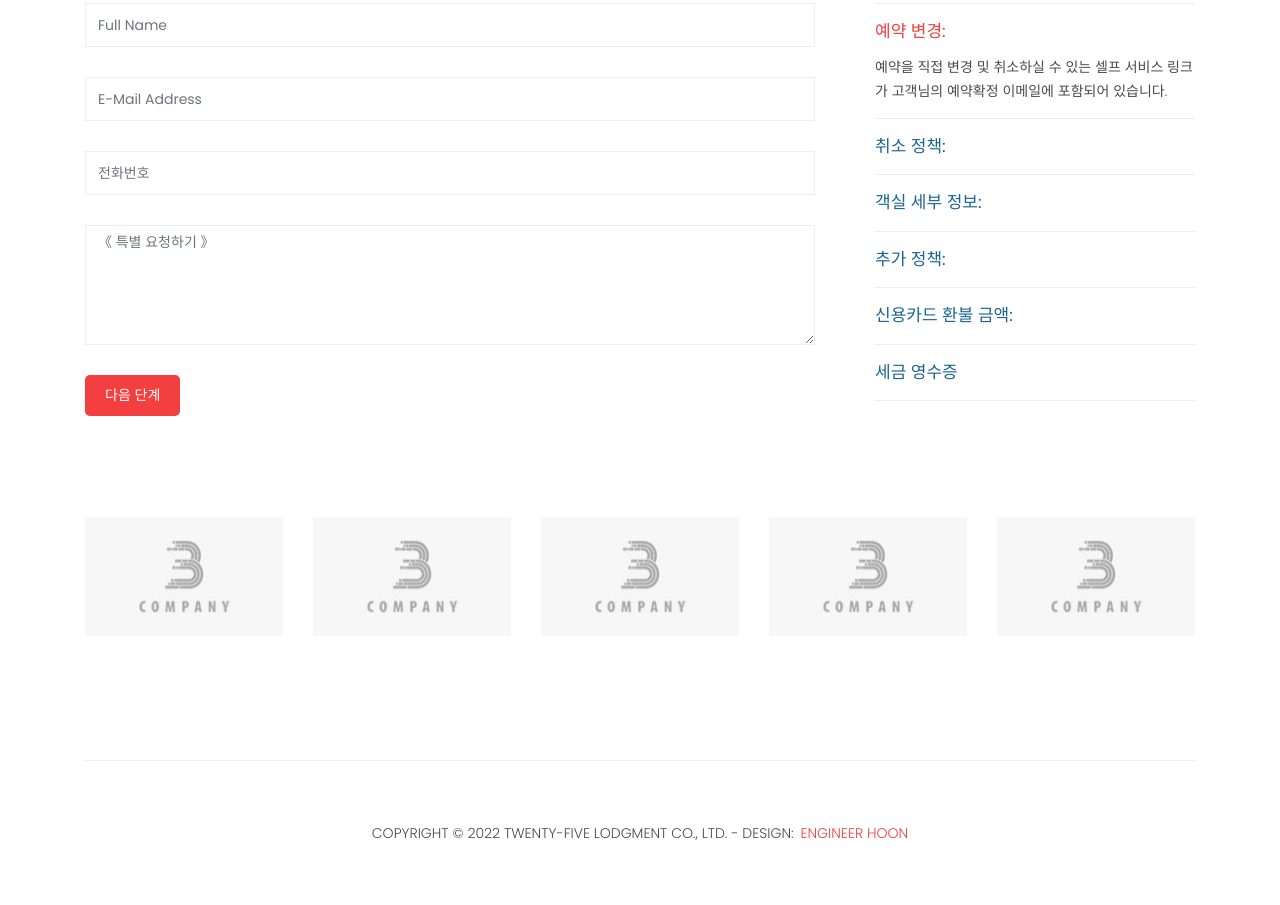
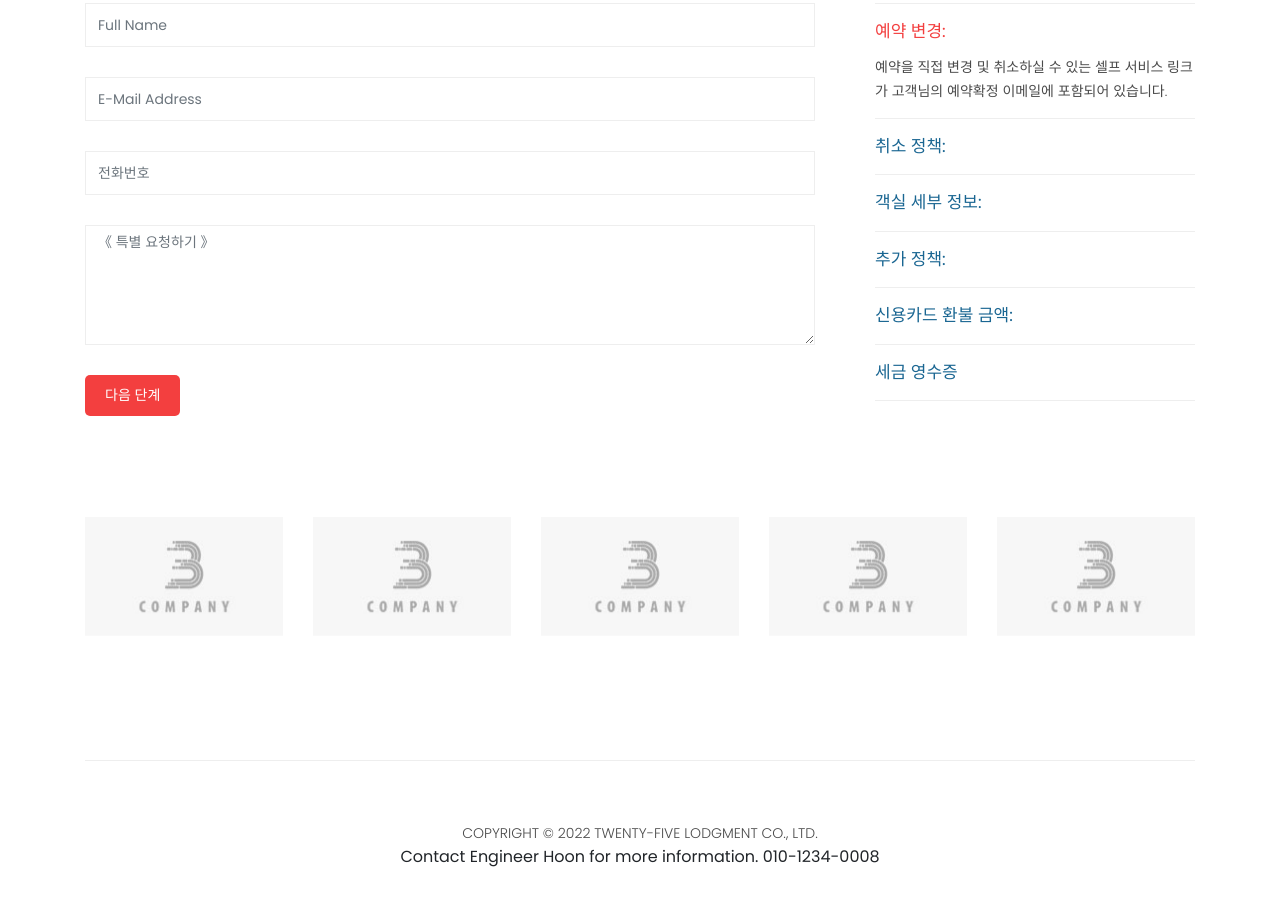
Before and after one commit to Hoon975/twenty-five, a plain HTML site: page contact.html in a window 1280 px wide. Shown: the part 662-1567 px from the top of the page. Drawn offline with Linux system fonts and the light colour scheme.

Commit message:
contact_footer

```diff
--- a/contact.html
+++ b/contact.html
@@ -221,9 +221,8 @@ https://templatemo.com/tm-546-sixteen-clothing
       <div class="row">
         <div class="col-md-12">
           <div class="inner-content">
-            <p>Copyright &copy; 2022 Twenty-Five Lodgment Co., Ltd.
-
-              - Design: <a rel="nofollow noopener" href="https://#" target="_blank">Engineer Hoon</a></p>
+            <p>Copyright &copy; 2022 Twenty-Five Lodgment Co., Ltd.</p>
+            <address>Contact Engineer Hoon for more information. 010-1234-0008</address>
           </div>
         </div>
       </div>
```
